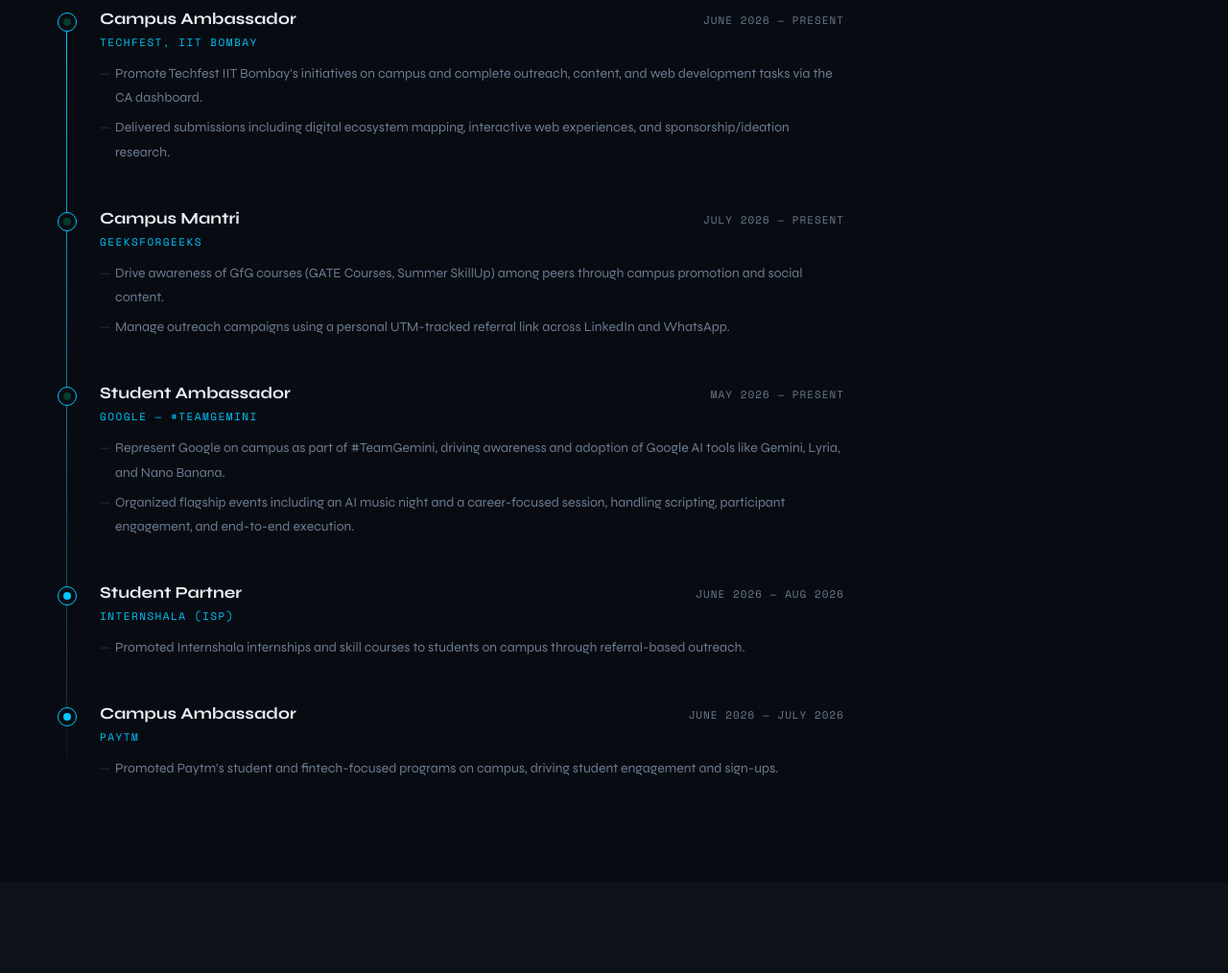
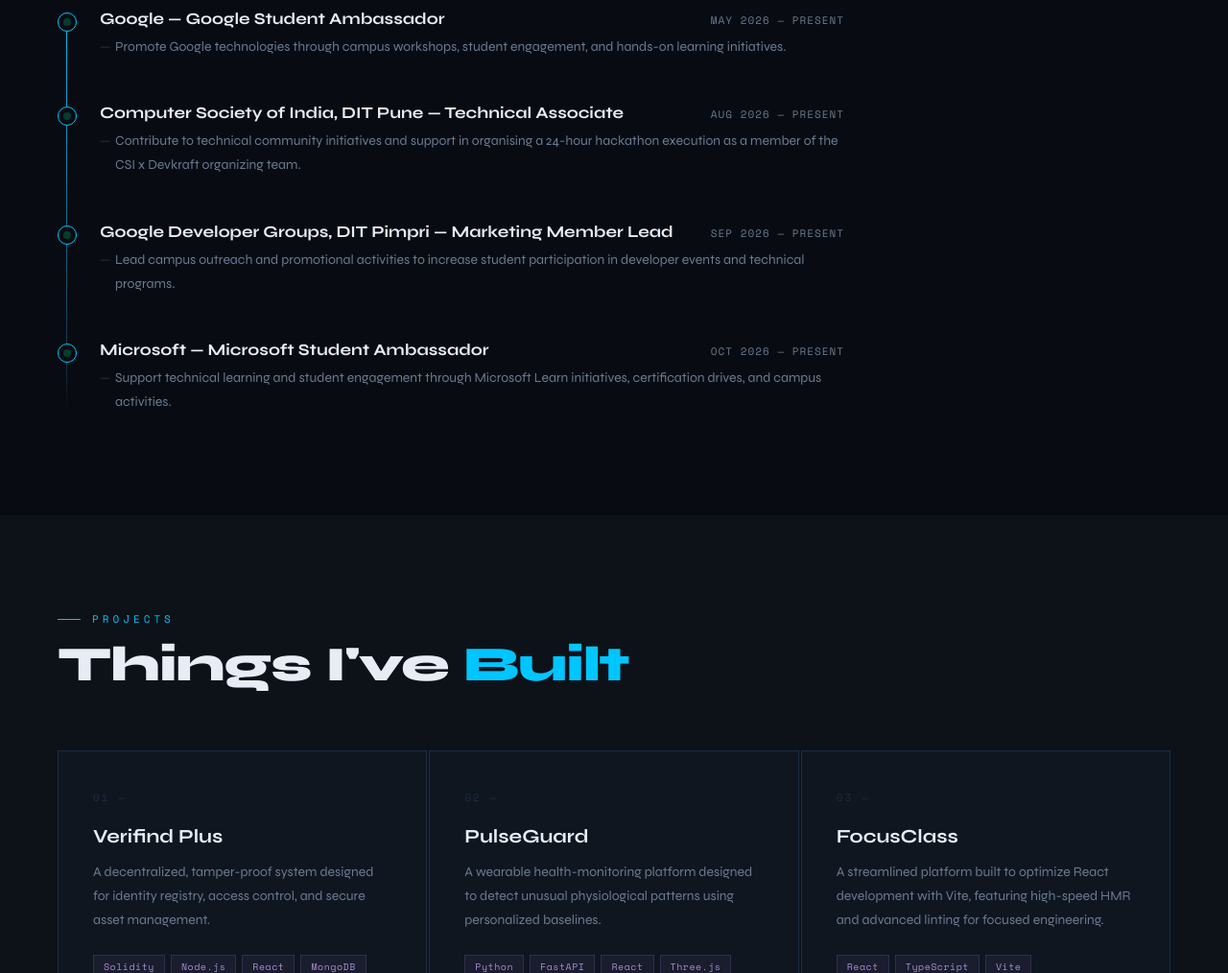
Before and after one commit to codebynikhil08/Portfolio, a plain HTML site: page index.html in a window 1280 px wide. Shown: the part 2420-3434 px from the top of the page at 96% size. Drawn offline with nearby package versions, Linux system fonts and the light colour scheme.

Commit message:
Update Experience section to match resume (Google, CSI, GDG, Microsoft roles) Co-Authored-By: Claude Opus 4.5 <noreply@anthropic.com>

```diff
--- a/index.html
+++ b/index.html
@@ -810,14 +810,12 @@
     <div class="exp-item current reveal">
       <div class="exp-dot"></div>
       <div class="exp-head">
-        <div class="exp-role">Campus Ambassador</div>
-        <div class="exp-date">June 2026 — Present</div>
+        <div class="exp-role">Google — Google Student Ambassador</div>
+        <div class="exp-date">May 2026 — Present</div>
       </div>
-      <div class="exp-org">Techfest, IIT Bombay</div>
       <div class="exp-desc">
         <ul>
-          <li>Promote Techfest IIT Bombay's initiatives on campus and complete outreach, content, and web development tasks via the CA dashboard.</li>
-          <li>Delivered submissions including digital ecosystem mapping, interactive web experiences, and sponsorship/ideation research.</li>
+          <li>Promote Google technologies through campus workshops, student engagement, and hands-on learning initiatives.</li>
         </ul>
       </div>
     </div>
@@ -825,14 +823,12 @@
     <div class="exp-item current reveal">
       <div class="exp-dot"></div>
       <div class="exp-head">
-        <div class="exp-role">Campus Mantri</div>
-        <div class="exp-date">July 2026 — Present</div>
+        <div class="exp-role">Computer Society of India, DIT Pune — Technical Associate</div>
+        <div class="exp-date">Aug 2026 — Present</div>
       </div>
-      <div class="exp-org">GeeksforGeeks</div>
       <div class="exp-desc">
         <ul>
-          <li>Drive awareness of GfG courses (GATE Courses, Summer SkillUp) among peers through campus promotion and social content.</li>
-          <li>Manage outreach campaigns using a personal UTM-tracked referral link across LinkedIn and WhatsApp.</li>
+          <li>Contribute to technical community initiatives and support in organising a 24-hour hackathon execution as a member of the CSI x Devkraft organizing team.</li>
         </ul>
       </div>
     </div>
@@ -840,42 +836,25 @@
     <div class="exp-item current reveal">
       <div class="exp-dot"></div>
       <div class="exp-head">
-        <div class="exp-role">Student Ambassador</div>
-        <div class="exp-date">May 2026 — Present</div>
+        <div class="exp-role">Google Developer Groups, DIT Pimpri — Marketing Member Lead</div>
+        <div class="exp-date">Sep 2026 — Present</div>
       </div>
-      <div class="exp-org">Google — #TeamGemini</div>
       <div class="exp-desc">
         <ul>
-          <li>Represent Google on campus as part of #TeamGemini, driving awareness and adoption of Google AI tools like Gemini, Lyria, and Nano Banana.</li>
-          <li>Organized flagship events including an AI music night and a career-focused session, handling scripting, participant engagement, and end-to-end execution.</li>
+          <li>Lead campus outreach and promotional activities to increase student participation in developer events and technical programs.</li>
         </ul>
       </div>
     </div>
 
-    <div class="exp-item reveal">
+    <div class="exp-item current reveal">
       <div class="exp-dot"></div>
       <div class="exp-head">
-        <div class="exp-role">Student Partner</div>
-        <div class="exp-date">June 2026 — Aug 2026</div>
+        <div class="exp-role">Microsoft — Microsoft Student Ambassador</div>
+        <div class="exp-date">Oct 2026 — Present</div>
       </div>
-      <div class="exp-org">Internshala (ISP)</div>
       <div class="exp-desc">
         <ul>
-          <li>Promoted Internshala internships and skill courses to students on campus through referral-based outreach.</li>
-        </ul>
-      </div>
-    </div>
-
-    <div class="exp-item reveal">
-      <div class="exp-dot"></div>
-      <div class="exp-head">
-        <div class="exp-role">Campus Ambassador</div>
-        <div class="exp-date">June 2026 — July 2026</div>
-      </div>
-      <div class="exp-org">Paytm</div>
-      <div class="exp-desc">
-        <ul>
-          <li>Promoted Paytm's student and fintech-focused programs on campus, driving student engagement and sign-ups.</li>
+          <li>Support technical learning and student engagement through Microsoft Learn initiatives, certification drives, and campus activities.</li>
         </ul>
       </div>
     </div>
```
